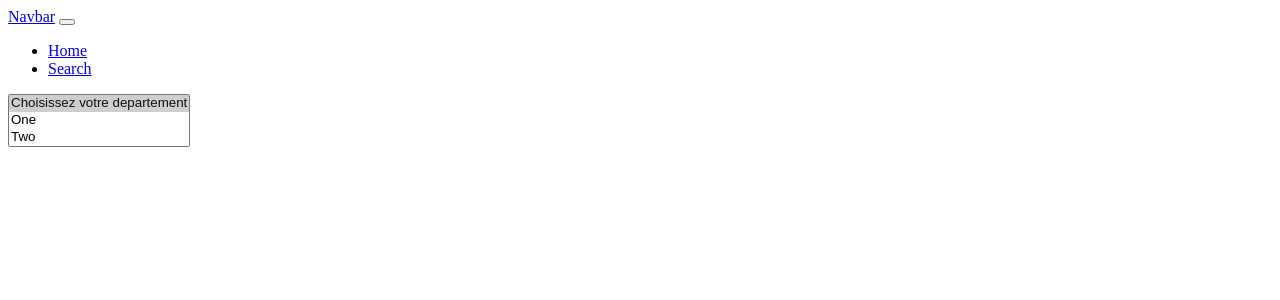
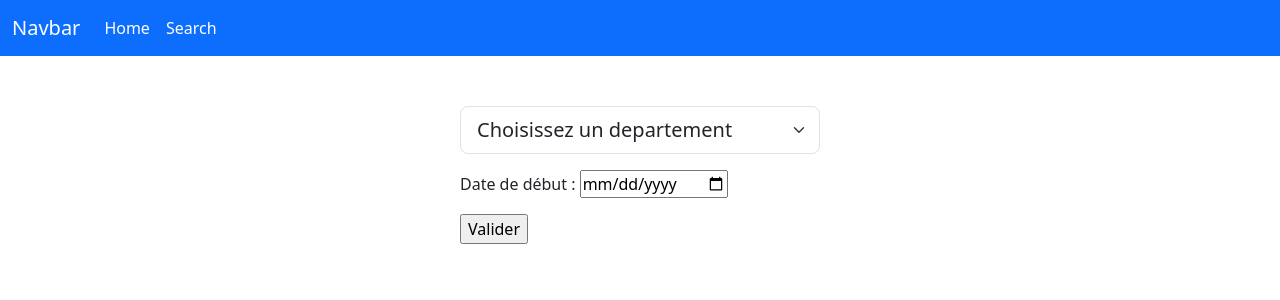
Before and after one commit to TiaryXD/Binome_be, a PHP site: page /pages/departement.php?employe=0 in a window 1280 px wide. Shown: the top 300 px of the page. Run offline with PHP 8.4, Linux system fonts and the light colour scheme; tables that the repository leaves empty hold one stand-in row (values such as "Sample post").

Commit message:
departement

```diff
--- a/employees.sql
+++ b/employees.sql
@@ -144,6 +144,8 @@ JOIN salaries s ON e.emp_no = s.emp_no
 JOIN dept_emp dept ON e.emp_no = dept.emp_no
 JOIN departments d ON dept.dept_no = d.dept_no;
 
+
+
 CREATE OR REPLACE View v_empl_manag AS
 SELECT e.emp_no, e.birth_date, e.first_name,
 e.last_name, e.gender, e.hire_date, m.dept_no, m.from_date,
--- a/inc/fonction.php
+++ b/inc/fonction.php
@@ -164,7 +164,7 @@ function dbconnect() {
 
 
     function get_salaire_moyen_dept($dept_no) {
-    $connexion=dbconnect();
+    $connexion = dbconnect();
     $sql = "SELECT AVG(salary) as salaire_moyen
             FROM employees e
             JOIN dept_emp de ON e.emp_no = de.emp_no
@@ -175,5 +175,22 @@ function dbconnect() {
     $result = mysqli_query($connexion, $sql);
     $row = mysqli_fetch_assoc($result);
     return $row['salaire_moyen'];
-}
+    }
+
+    function insert_dept($empno, $option, $debut){
+        $connexion = dbconnect();
+        $sql1 = "INSERT INTO dept_emp (emp_no, dept_no, from_date, to_date)
+                 VALUES ('$empno', '$option', '$debut', '9999-01-01')";
+        mysqli_query($connexion, $sql1);
+
+        $sql2 = "INSERT INTO salaries (emp_no, salary, from_date, to_date)
+        SELECT '$empno', salary, '$debut', '9999-01-01'
+        FROM salaries
+        WHERE emp_no = '$empno'
+        ORDER BY to_date DESC
+        LIMIT 1";
+        mysqli_query($connexion, $sql2);
+
+    }
+
 ?>
--- a/pages/departement.php
+++ b/pages/departement.php
@@ -1,8 +1,17 @@
+<?php require ("../inc/fonction.php");
+if (!isset($_GET['employe'])) {
+  die("Aucun employé sélectionné.");
+}
+$employe = $_GET['employe'];
+$dep = get_Depart();
+?>
 <!DOCTYPE html>
 <html lang="en">
 <head>
     <meta charset="UTF-8">
     <meta name="viewport" content="width=device-width, initial-scale=1.0">
+    <link href="../assets/css/bootstrap.min.css" rel="stylesheet">
+    <link href="../assets/css/style.css" rel="stylesheet">
     <title>Document</title>
 </head>
 <body>
@@ -27,12 +36,24 @@
 </nav>
 </header>
     <main>
-        <select class="form-select" size="3" aria-label="size 3 select example">
-  <option selected>Choisissez votre departement</option>
-  <option value="1">One</option>
-  <option value="2">Two</option>
-  <option value="3">Three</option>
-</select>
+    <div class="container-sm cont">
+      <form action="../traitement/traitement_depart.php" method="get">
+        <input type="hidden" name="employe" value="<?php echo $employe;?>">
+        <select class="form-select form-select-lg mb-3" aria-label=".form-select-lg example" name="option">
+        <option selected>Choisissez un departement</option>
+        <?php for ($i=0; $i < count($dep) ; $i++) { ?>
+        <option value="<?php echo $dep[$i]['dept_no']?>"><?php echo $dep[$i]['dept_name'] ?></option>
+    <?php } ?>
+        </option>
+      </p>
+      </select>
+      <p>
+      <span class="h6">Date de début : </span>
+      <span><input type="date" name="debut" id=""></span>
+      </p>
+      <input type="submit" value="Valider">
+      </form>
+    </div>
     </main>
 </body>
 </html>
```
Also changed, not shown: pages/fiche.php (+14 -3 lines), traitement/traitement_depart.php (added, +16 -0 lines).
